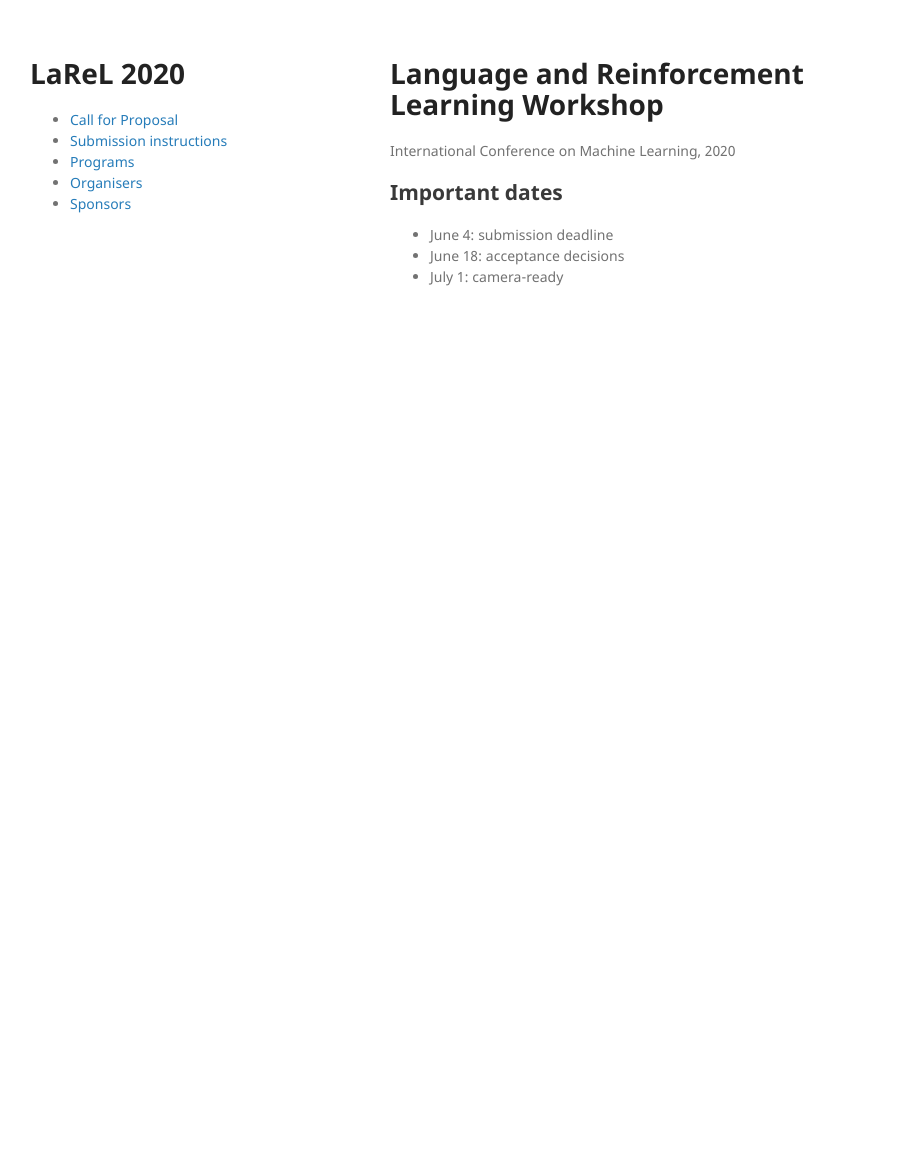
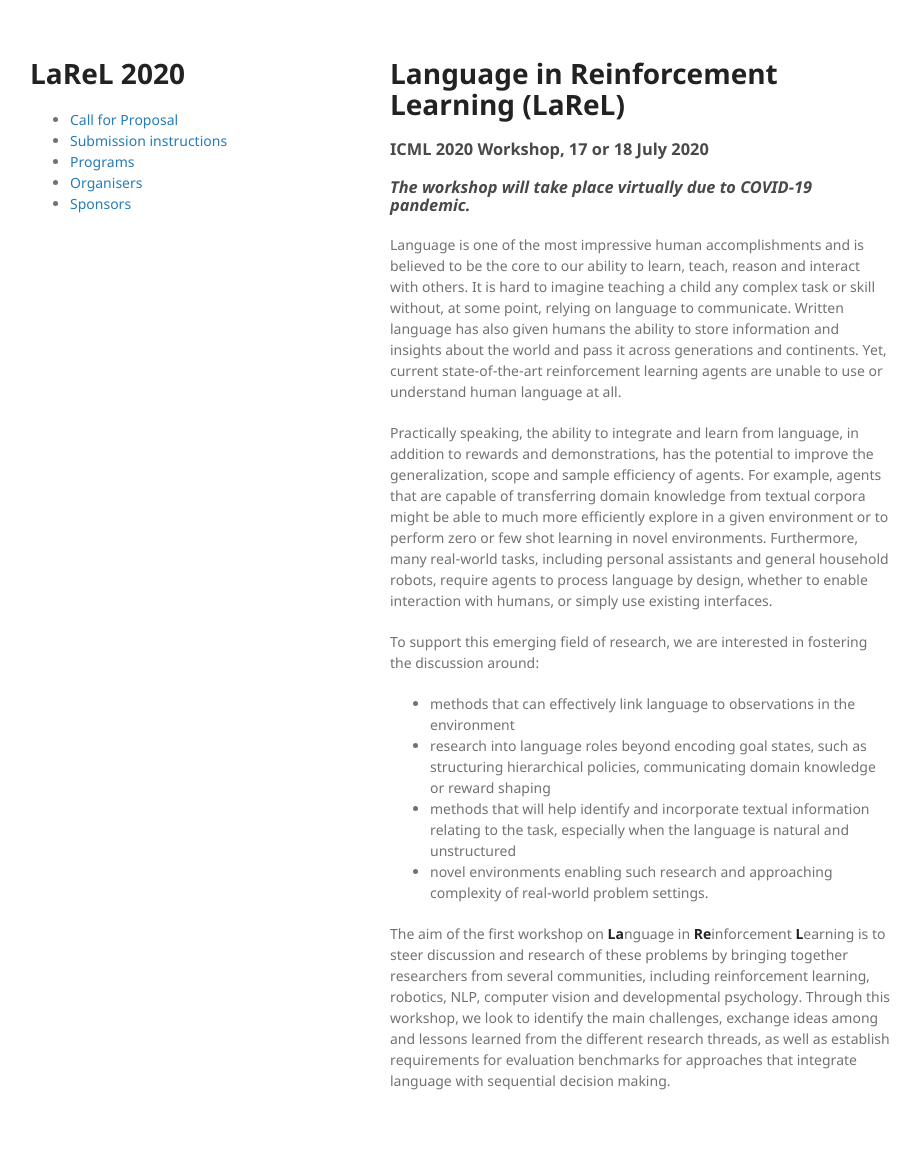
Before and after one commit to LaReL-WS/LaReL-WS.github.io, a Jekyll site: the page built from index.md, in a window 1280 px wide. Shown: the whole page, without its empty margins (180-1101 px from the left). Built offline with Jekyll 4.4.1, drawn with Linux system fonts in a browser that asks for light colours; our own code applies the rules of GitHub Pages for plain Markdown files; before the commit the page ends 900 px from its top, so only the background shows below that.

Commit message:
adding text

```diff
--- a/index.md
+++ b/index.md
@@ -2,13 +2,21 @@
 layout: default
 ---
 
-# Language and Reinforcement Learning Workshop
+# **Language in Reinforcement Learning (LaReL)**
 
-International Conference on Machine Learning, 2020
+### ICML 2020 Workshop, 17 or 18 July 2020
+
+### _The workshop will take place virtually due to COVID-19 pandemic._
 
 
-## Important dates
+Language is one of the most impressive human accomplishments and is believed to be the core to our ability to learn, teach, reason and interact with others. It is hard to imagine teaching a child any complex task or skill without, at some point, relying on language to communicate. Written language has also given humans the ability to store information and insights about the world and pass it across generations and continents. Yet, current state-of-the-art reinforcement learning agents are unable to use or understand human language at all.
 
-* June 4: submission deadline
-* June 18: acceptance decisions
-* July 1: camera-ready
+Practically speaking, the ability to integrate and learn from language, in addition to rewards and demonstrations, has the potential to improve the generalization, scope and sample efficiency of agents. For example, agents that are capable of transferring domain knowledge from textual corpora might be able to much more efficiently explore in a given environment or to perform zero or few shot learning in novel environments. Furthermore, many real-world tasks, including personal assistants and general household robots, require agents to process language by design, whether to enable interaction with humans, or simply use existing interfaces.
+
+To support this emerging field of research, we are interested in fostering the discussion around:
+* methods that can effectively link language to observations in the environment
+* research into language roles beyond encoding goal states, such as structuring hierarchical policies, communicating domain knowledge or reward shaping
+* methods that will help identify and incorporate textual information relating to the task, especially when the language is natural and unstructured
+* novel environments enabling such research and approaching complexity of real-world problem settings.
+
+The aim of the first workshop on **La**nguage in **Re**inforcement **L**earning is to steer discussion and research of these problems by bringing together researchers from several communities, including reinforcement learning, robotics, NLP, computer vision and developmental psychology. Through this workshop, we look to identify the main challenges, exchange ideas among and lessons learned from the different research threads, as well as establish requirements for evaluation benchmarks for approaches that integrate language with sequential decision making.
```
